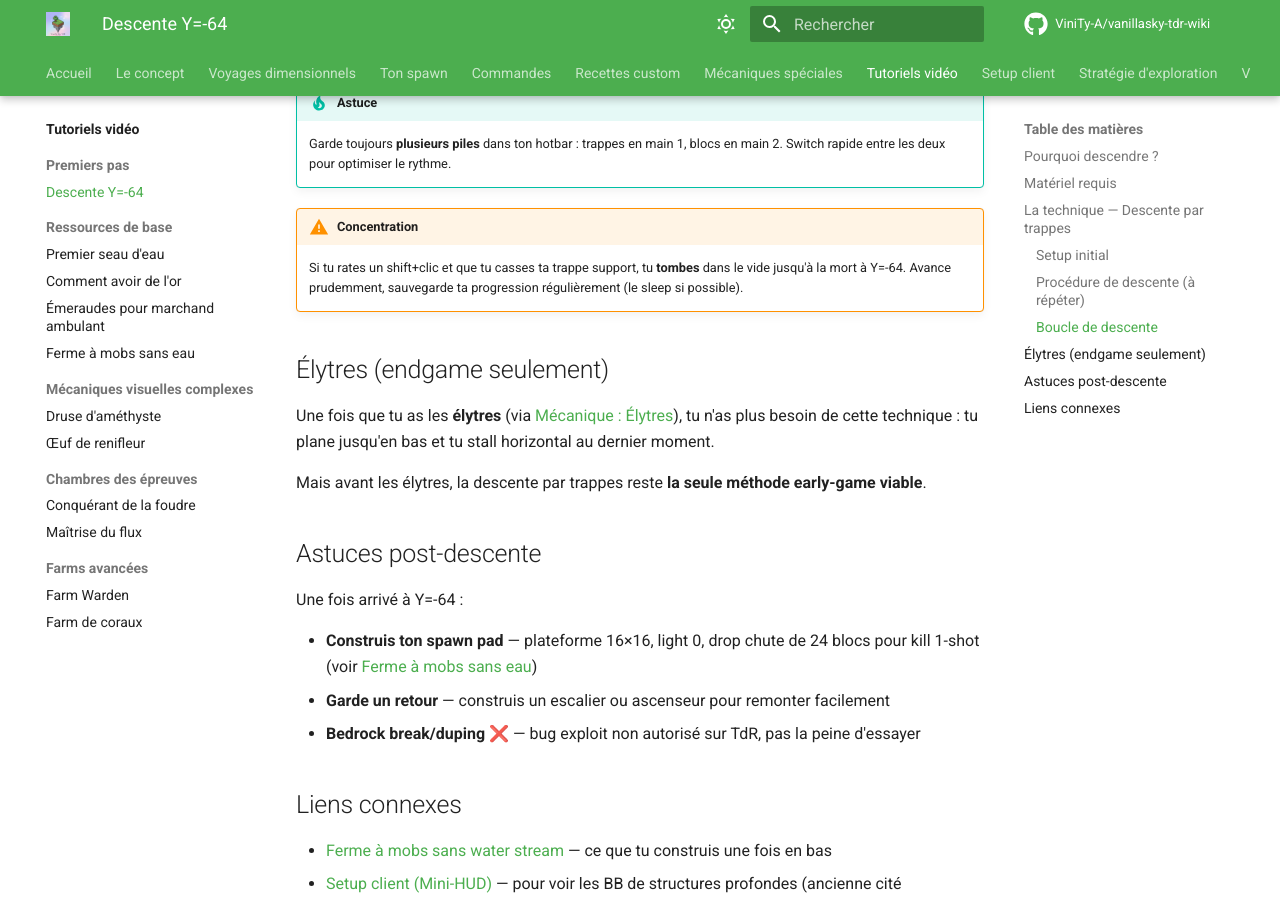
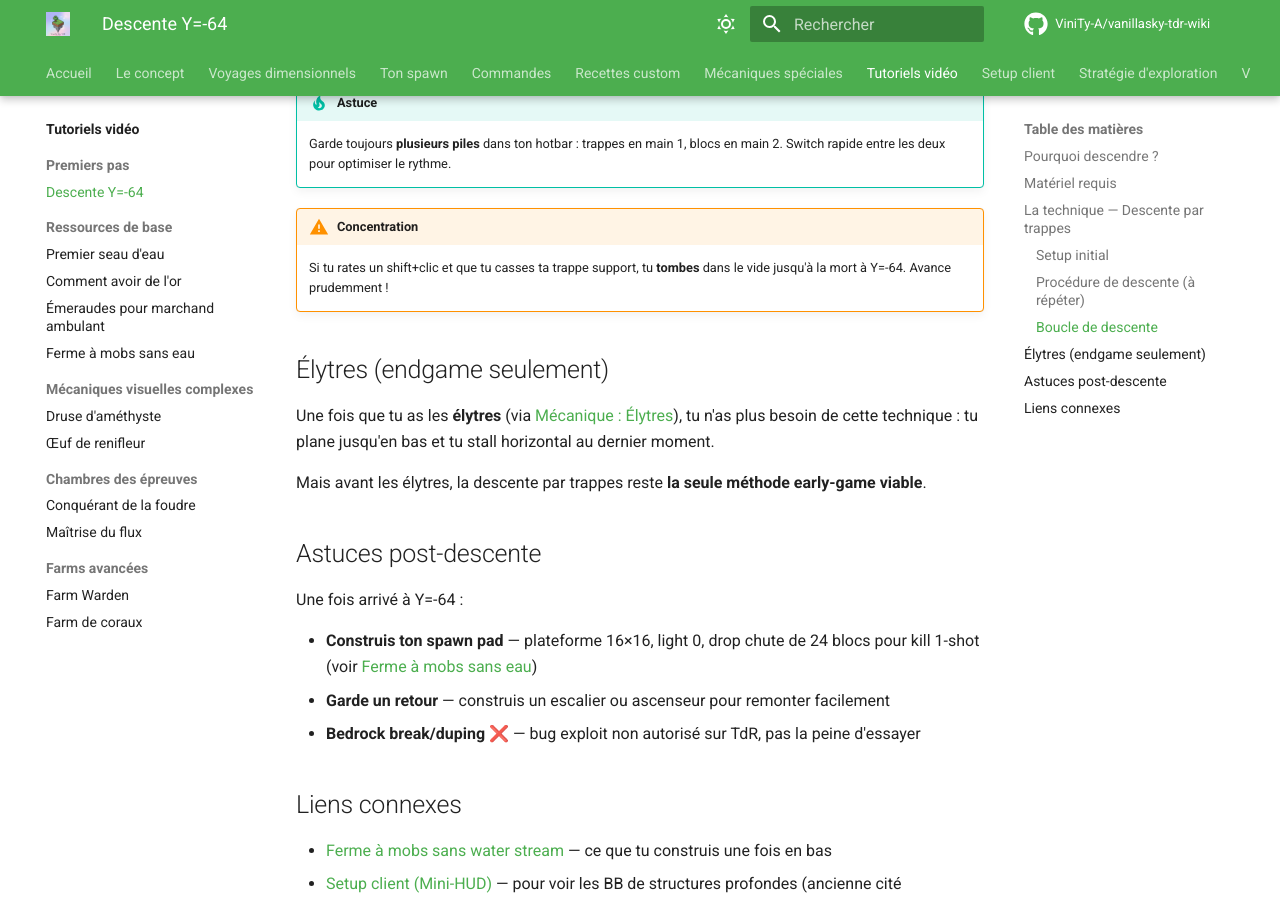
Before and after one commit to ViniTy-A/vanillasky-tdr-wiki, an MkDocs documentation site: the page built from docs/tutoriels/descente-y-64.md, in a window 1280 px wide and 900 px high, scrolled down 1573 px. Built offline with MkDocs 1.6.1 and Material for MkDocs 9.7.7, drawn with Linux system fonts in a browser that asks for light colours; comment, search, counter and statistics services are not loaded.

Commit message:
fix: warning 'avance prudemment' tronqué

```diff
--- a/docs/tutoriels/descente-y-64.md
+++ b/docs/tutoriels/descente-y-64.md
@@ -48,7 +48,7 @@ Le principe exploite le mode **allongé** (prone) qu'on prend automatiquement qu
     Garde toujours **plusieurs piles** dans ton hotbar : trappes en main 1, blocs en main 2. Switch rapide entre les deux pour optimiser le rythme.
 
 !!! warning "Concentration"
-    Si tu rates un shift+clic et que tu casses ta trappe support, tu **tombes** dans le vide jusqu'à la mort à Y=-64. Avance prudemment, sauvegarde ta progression régulièrement (le sleep si possible).
+    Si tu rates un shift+clic et que tu casses ta trappe support, tu **tombes** dans le vide jusqu'à la mort à Y=-64. Avance prudemment !
 
 ## Élytres (endgame seulement)
 
```
